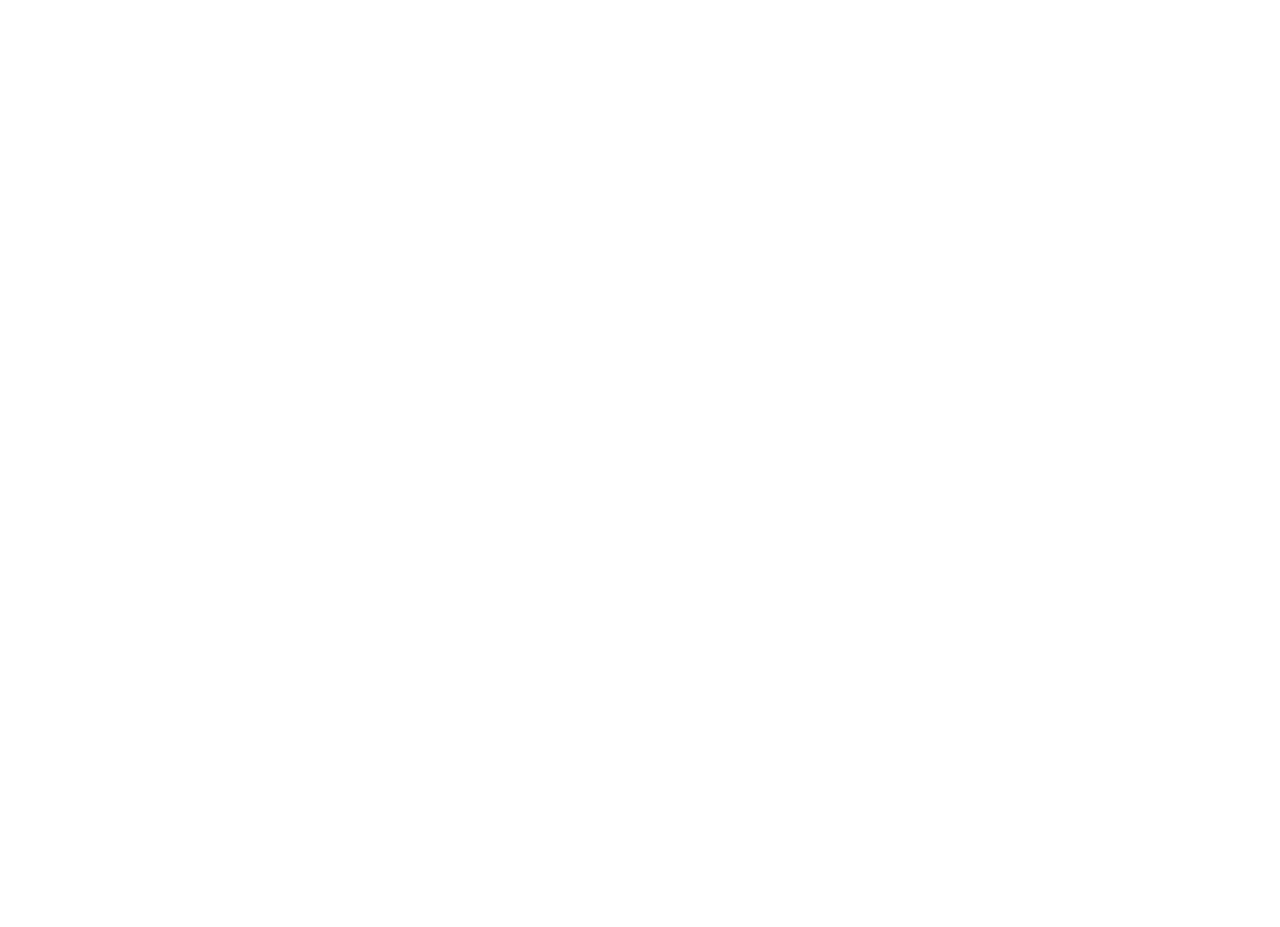
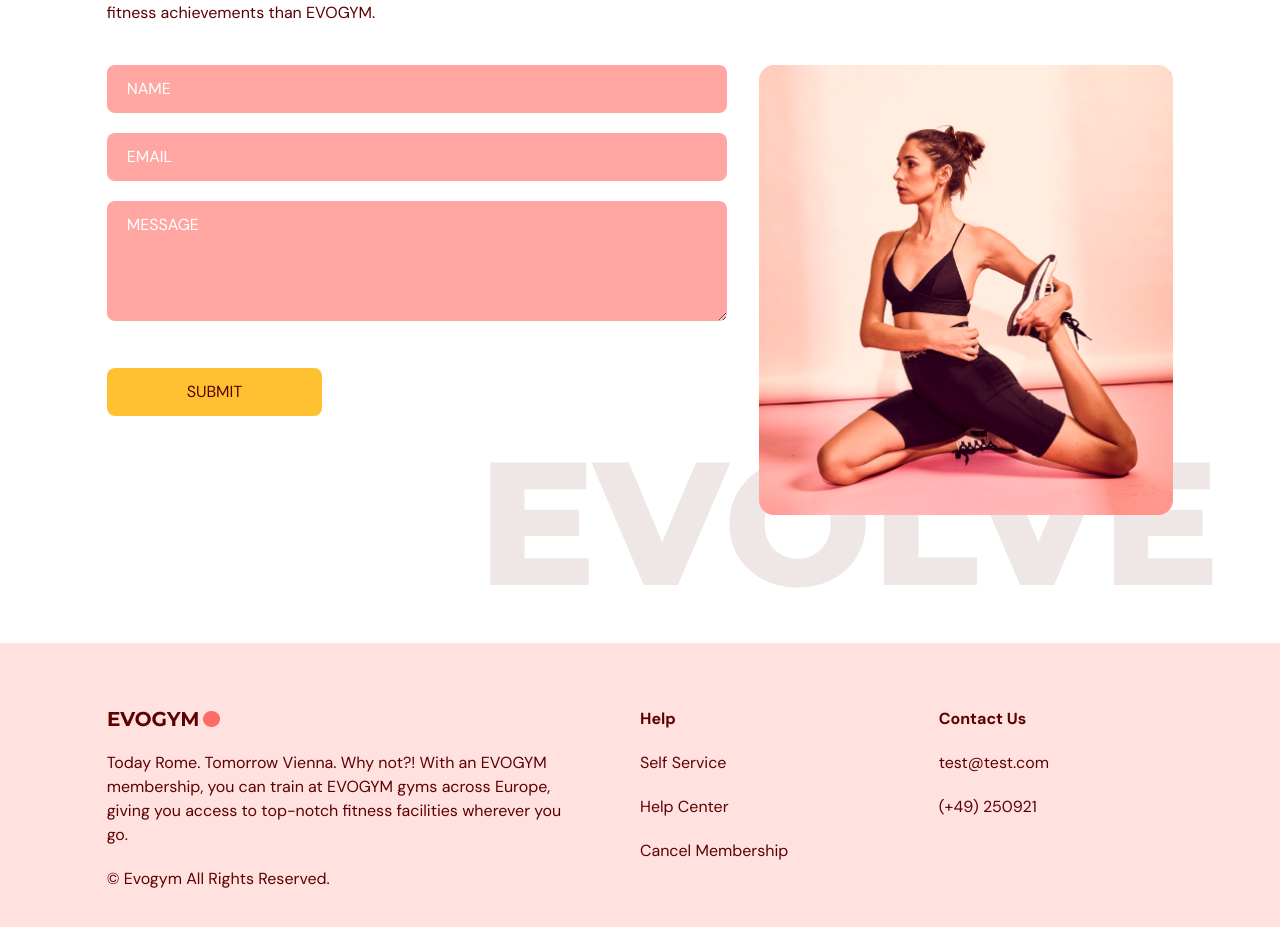
Before and after one commit to MenatallaGomaa/EvoGym, a React (Vite) app: page / in a window 1280 px wide. Shown: the part 3165-4092 px from the top of the page. Before the commit the page ends 2990 px from the top, so only its background shows below. Built offline with nearby package versions, Linux system fonts and the light colour scheme.

Commit message:
Footer section done & styled

```diff
--- a/src/App.tsx
+++ b/src/App.tsx
@@ -2,12 +2,14 @@ import Navbar from "@/scenes/navbar";
 import Home from "@/scenes/home";
 import OurClasses from "./scenes/OurClasses";
 import Benefits from "./scenes/beneifits";
+import ContactUs from "@/scenes/contactUs";
+import Footer from "@/scenes/footer";
 import { useEffect, useState } from "react";
 import { SelectedPage } from "@/shared/types";
 
 function App() {
   const [selectedPage, setSelectedPage] = useState<SelectedPage>(
-    SelectedPage.Home,
+    SelectedPage.Home
   );
   const [isTopOfPage, setIsTopOfPage] = useState<boolean>(true);
 
@@ -33,6 +35,8 @@ function App() {
       <Home setSelectedPage={setSelectedPage} />
       <Benefits setSelectedPage={setSelectedPage} />
       <OurClasses setSelectedPage={setSelectedPage} />
+      <ContactUs setSelectedPage={setSelectedPage} />
+      <Footer />
     </div>
   );
 }
--- a/src/scenes/contactUs/index.tsx
+++ b/src/scenes/contactUs/index.tsx
@@ -46,10 +46,9 @@ const ContactUs = ({ setSelectedPage }: Props) => {
             <span className="text-primary-500">JOIN NOW</span> TO GET IN SHAPE
           </HText>
           <p className="my-5">
-            Congue adipiscing risus commodo placerat. Tellus et in feugiat nisl
-            sapien vel rhoncus. Placerat at in enim pellentesque. Nulla
-            adipiscing leo egestas nisi elit risus sit. Nunc cursus sagittis.
-          </p>
+          Since 1965, no gym has been responsible for more life-changing transformations and fitness achievements than EVOGYM.
+
+</p>
         </motion.div>
 
         {/* FORM AND IMAGE */}
--- a/src/scenes/footer/index.tsx
+++ b/src/scenes/footer/index.tsx
@@ -0,0 +1,30 @@
+import Logo from "@/assets/Logo.png";
+
+const Footer = () => {
+  return (
+    <footer className="bg-primary-100 py-16">
+      <div className="justify-content mx-auto w-5/6 gap-16 md:flex">
+        <div className="mt-16 basis-1/2 md:mt-0">
+          <img alt="logo" src={Logo} />
+          <p className="my-5">
+          Today Rome. Tomorrow Vienna. Why not?! With an EVOGYM membership, you can train at EVOGYM gyms across Europe, giving you access to top-notch fitness facilities wherever you go.
+</p>
+          <p>© Evogym All Rights Reserved.</p>
+        </div>
+        <div className="mt-16 basis-1/4 md:mt-0">
+          <h4 className="font-bold">Help</h4>
+          <p className="my-5">Self Service</p>
+          <p className="my-5">Help Center</p>
+          <p>Cancel Membership</p>
+        </div>
+        <div className="mt-16 basis-1/4 md:mt-0">
+          <h4 className="font-bold">Contact Us</h4>
+          <p className="my-5"><a href="mailto:test@test.com">test@test.com</a></p>
+          <p>(+49) 250921</p>
+        </div>
+      </div>
+    </footer>
+  );
+};
+
+export default Footer;
```
